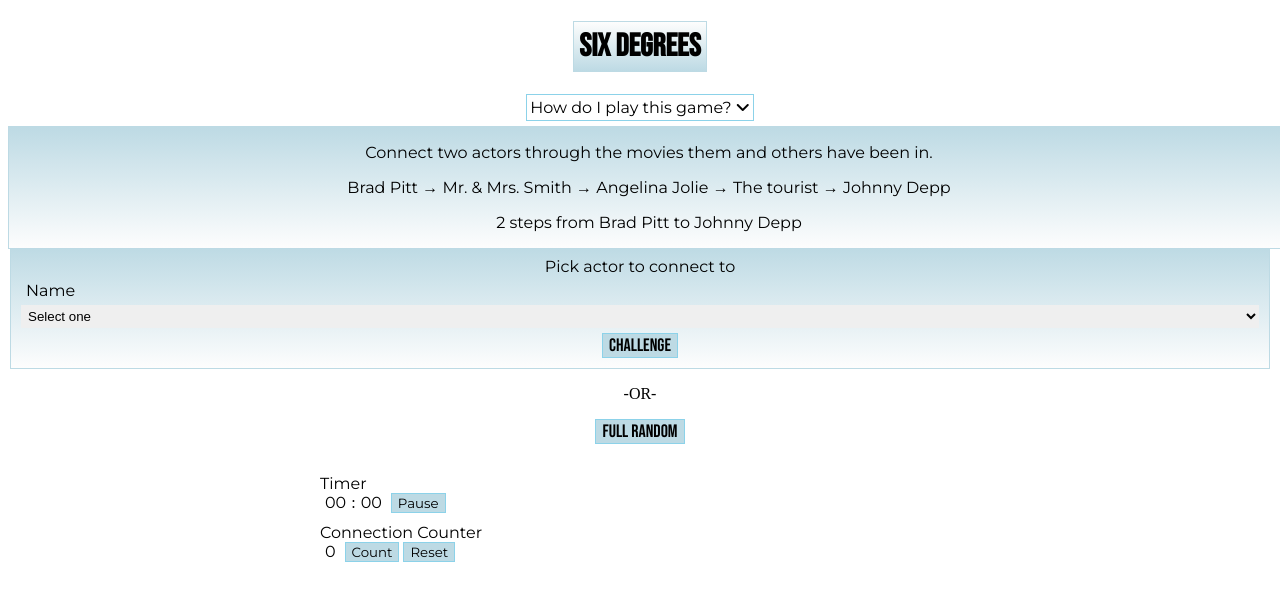
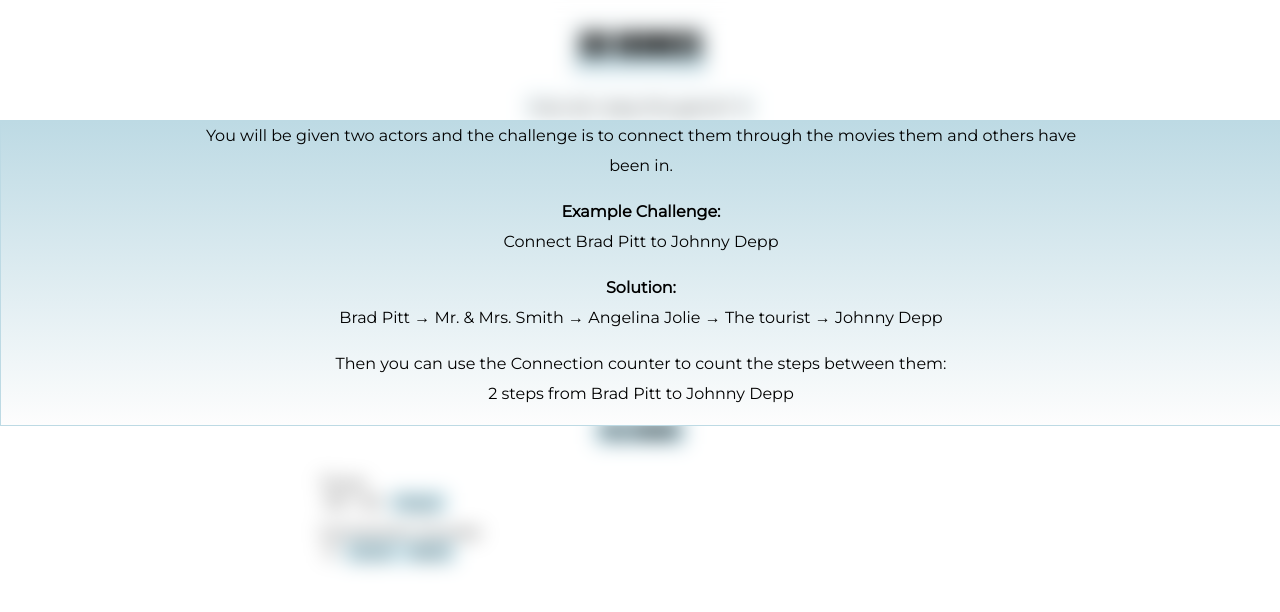
Before and after one commit to Cygnet717/sevenDegrees, a plain HTML site: page index.html in a window 1280 px wide. Both pictures are taken after a click on the element "How do I play this game?". Drawn offline with nearby package versions, Linux system fonts and the light colour scheme.

Commit message:
improved directions and made the modal blur the background to focus on directions more

```diff
--- a/index.html
+++ b/index.html
@@ -16,10 +16,15 @@
   <body>
     <h1>Six Degrees</h1>
     <div class='show'>How do I play this game? <i class="fas fa-angle-down"></i></div>
-    <div class='howTo'>
-        <p class="description">Connect two actors through the movies them and others have been in.</p>
-        <p class="description">Brad Pitt &rarr; Mr. & Mrs. Smith &rarr; Angelina Jolie &rarr; The tourist &rarr; Johnny Depp</p>
-        <p class="description">2 steps from Brad Pitt to Johnny Depp</p>
+    <div class='howToModal'>
+        <div class='howTo'>
+            <p class="description">You will be given two actors and the challenge is to connect them through the movies them and others have been in.</p>
+            <div class="description bold">Example Challenge:</div>
+            <p class="description">Connect Brad Pitt to Johnny Depp</p>
+            <div class="description bold">Solution:</div>
+            <p class="description">Brad Pitt &rarr; Mr. & Mrs. Smith &rarr; Angelina Jolie &rarr; The tourist &rarr; Johnny Depp</p>
+            <p class="description">Then you can use the Connection counter to count the steps between them:<br /> 2 steps from Brad Pitt to Johnny Depp</p>
+        </div>
     </div>
     <form>
         <div class="challengeButtons">
--- a/input.scss
+++ b/input.scss
@@ -46,22 +46,35 @@ h1 {
     font-family: $nonBoldFont;
 }
 
+.howToModal {
+    position: fixed;
+    top: 0;
+    bottom: 0;
+    left: 0;
+    right: 0;
+    backdrop-filter: blur(10px);
+}
+
 .howTo {
     position: fixed;
+    top: 15%;
     @extend %reverseFadeBlue;
     @include width(100%);
     text-align: center;
+    line-height: 30px;
 }
+
+
 
 .description{
     @extend %center-margins;
     @include width(70vw);
     font-family: $nonBoldFont;
+    margin-top: 0;
 }
-
-.example {
-    margin-bottom: 10px;
-    font-family: $nonBoldFont;
+.bold {
+    font-weight: bold;
+    margin-bottom: 0;
 }
 
 fieldset{
--- a/script.js
+++ b/script.js
@@ -33,15 +33,14 @@ function Alphabetize(a, b) {
     return 0;
 }
 
+//fill name dropdown selection
 function fillNameDropdown(){
     for(let i=0; i< listActorNames.length; i++){
         $(`#nameOne`).append(`<option value='${listActorNames[i]}'>${listActorNames[i]}</option>`)
     }
-
 }
 
 //take user input to use in creating challenge
-
 function generateNamedChallenge (event){
     event.preventDefault();
     let resultA = '';
@@ -57,6 +56,7 @@ function generateNamedChallenge (event){
     return deliverResult(resultA, resultB)
 };
 
+//create challenge based on difficulty selected
 function generateDifficultyChallenge (event, level){
     event.preventDefault();
     let resultA = '';
@@ -91,6 +91,7 @@ function generateDifficultyChallenge (event, level){
     return deliverResult(resultA, resultB)
 }
 
+//create challenge with any name and any difficulty level
 function generateRandomChallenge(event){
     event.preventDefault();
     $('.challengeButton').removeClass('highlightButton');
@@ -102,6 +103,7 @@ function generateRandomChallenge(event){
     return deliverResult(resultA, resultB)
 }
 
+//pull random name from the list that is not the name already selected
 function findRandomName(list, excluded){
 
     let rand = Math.floor(Math.random()*list.length)
@@ -109,7 +111,7 @@ function findRandomName(list, excluded){
     return list[rand]
 }
 
-//return challenge to user
+//return challenge to user and start timer
 function deliverResult(resultA, resultB){
     $('.result').empty();
     $('.result').append(`Connect <b>${resultA}</b> to <b>${resultB}</b>`);
@@ -138,20 +140,24 @@ function countConnection(event){
     $('#connectionCount').text(count);
 }
 
+//reset count to zero
 function countToZero(event){
     event.preventDefault();
     count = 0;
     $('#connectionCount').text(count);
 }
 
+//timer for challenge
 var sec = 0;
+
+//makes single digit numbers into two digit numbers (ex: 4 changes to 04)
 function pad ( val ) {
     return val > 9 ? val : "0" + val;
 }
 
-//timer for challenge
 let interval = null;
 
+//start timer
 function startTimer(){
     interval = setInterval(function (){
         $("#seconds").html(pad(++sec%60));
@@ -159,6 +165,7 @@ function startTimer(){
     }, 1000);
 }
 
+//stop timer
 function stopTimer(event){
     if(event){
          event.preventDefault();
@@ -167,6 +174,8 @@ function stopTimer(event){
 }
 
 let isPaused = false;
+
+//toggle pause timer
 function togglePause(event){
     event.preventDefault();
     if(!isPaused){
@@ -180,15 +189,17 @@ function togglePause(event){
 isPaused = !isPaused
 };
 
+//open instructions if clicked
 function watchInstructionsClick(){
     $('.show').on('click', function(){
-        $('.howTo').toggle(500);
+        $('.howToModal').toggle(500);
     });
-    $('.howTo').on('click', function(){
-        $('.howTo').toggle(500);
+    $('.howToModal').on('click', function(){
+        $('.howToModal').toggle(500);
     })
 };
 
+//check for duplicate actor name (only used when adding names to data.js)
 function checkListForDuplicates(list){
     let duplicateNames = []
     for(let i=0; i < list.length; i++) {
@@ -200,7 +211,7 @@ function checkListForDuplicates(list){
 };
 
 function runPage(){
-    $('.howTo').hide();
+    $('.howToModal').hide();
     prepLists();
     fillNameDropdown();
     watchInstructionsClick();
```
Also changed, not shown: output.css, package-lock.json (added), 1 other file.
